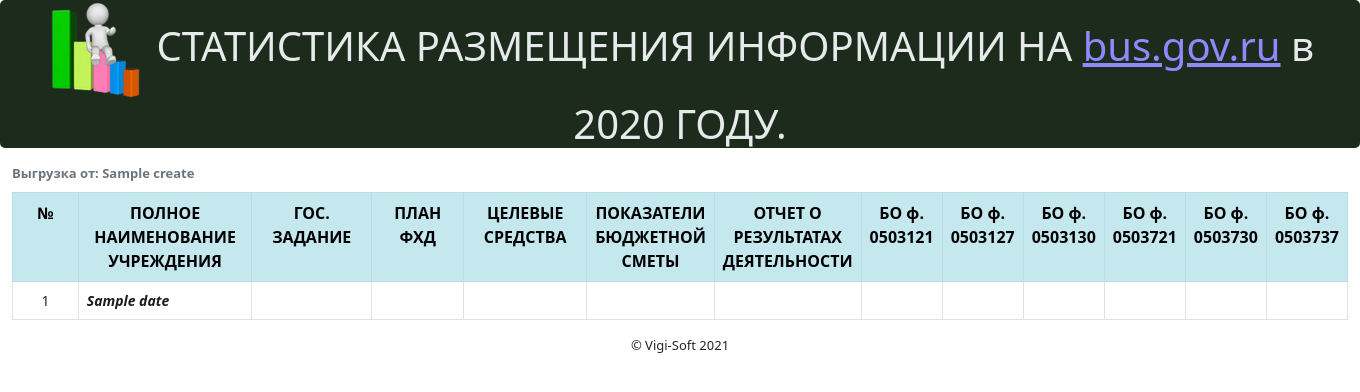
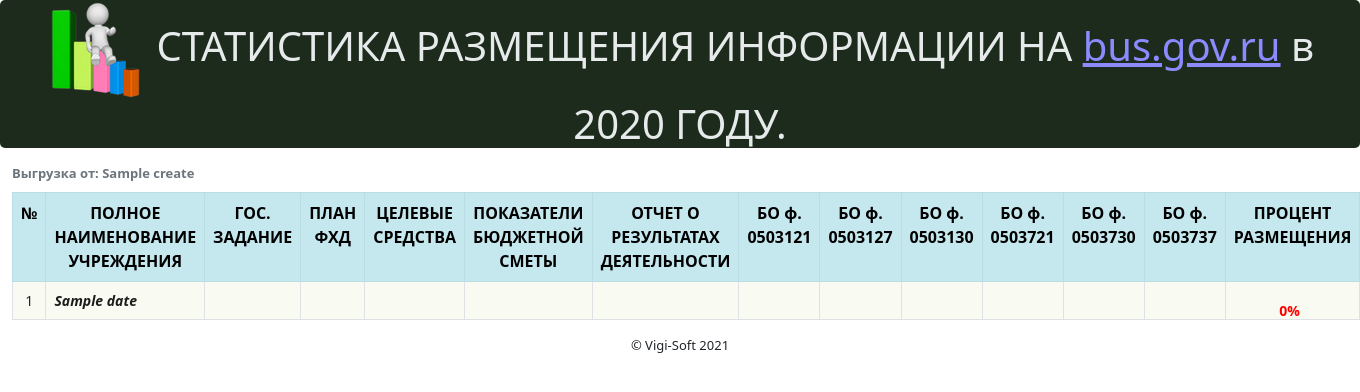
Before and after one commit to Vigi73/statbusgov, a Flask app: template templates/index.html in a window 1360 px wide. Shown: the top 392 px of the page. Run offline with Flask 2, Linux system fonts and the light colour scheme; the template is opened without the code that fills it: most values are stand-ins (such as "Sample title", 1, 10 or a date in 2020); parts of the project's set-up code (start-up, migrations or seed data) failed here and were passed over.

Commit message:
add rate

```diff
--- a/funPars.py
+++ b/funPars.py
@@ -27,5 +27,5 @@ def get_data_xls():
                      'bof0503721':sheet[row][29].value,
                      'bof0503730':sheet[row][30].value,
                      'bof0503737':sheet[row][31].value
-                     })
+                   })
     return data
--- a/static/css/style.css
+++ b/static/css/style.css
@@ -1,3 +1,8 @@
+table{
+    background-color: #f9faf1;
+}
+
+
 h1 {
     text-align: center;
     background-color: #1c2b1c;
@@ -32,6 +37,13 @@ caption {
 
 }
 
+.procent {
+    position:absolute;
+    top:50%;
+    left: 40%;
+    font-weight: bold;
+}
+
 td {
     position: relative;
     font-size: 14px;
--- a/templates/index.html
+++ b/templates/index.html
@@ -36,9 +36,13 @@
             <th >БО ф. 0503721</th>
             <th >БО ф. 0503730</th>
             <th> БО ф. 0503737</th>
+            <th> ПРОЦЕНТ РАЗМЕЩЕНИЯ </th>
 
         </tr>
+
+
         {% for date in data %}
+            {% set x = 0 %}
             <tr>
                 <td style="text-align: center">{{ loop.index }}</td>
                 <td class="bb">{{ date.name }}</td>
@@ -47,6 +51,7 @@
                 <td>
                     {% if date.gz == 'Да' %}
                         <img  class="imgr"  src="{{ url_for('static', filename='img/true.png')}}" width="16"  alt="" >
+                        {% set x = x + 1 %}
                     {% endif %}
                     {% if date.gz == 'Нет' %}
                         <img  class="imgr" src="{{ url_for('static', filename='img/false.png')}}" width="16" alt="">
@@ -58,6 +63,7 @@
                 <td>
                     {% if date.pfhd == 'Да' %}
                         <img class="imgr"  src="{{ url_for('static', filename='img/true.png')}}" width="16" alt="">
+                        {% set x = x + 1 %}
                     {% endif %}
                     {% if date.pfhd == 'Нет' %}
                         <img class="imgr"  src="{{ url_for('static', filename='img/false.png')}}" width="16" alt="">
@@ -69,6 +75,7 @@
                 <td>
                     {% if date.intmoney == 'Да' %}
                         <img class="imgr"  src="{{ url_for('static', filename='img/true.png')}}" width="16" alt="">
+                        {% set x = x + 1 %}
                     {% endif %}
                     {% if date.intmoney == 'Нет' %}
                         <img class="imgr" src="{{ url_for('static', filename='img/false.png')}}" width="16" alt="">
@@ -80,6 +87,7 @@
                 <td>
                     {% if date.bsmeta == 'Да' %}
                         <img class="imgr" src="{{ url_for('static', filename='img/true.png')}}" width="16" alt="">
+                        {% set x = x + 1 %}
                     {% endif %}
                     {% if date.bsmeta == 'Нет' %}
                         <img class="imgr" src="{{ url_for('static', filename='img/false.png')}}" width="16" alt="">
@@ -91,6 +99,7 @@
                 <td>
                     {% if date.otchetd == 'Да' %}
                         <img class="imgr" src="{{ url_for('static', filename='img/true.png')}}" width="16" alt="">
+                        {% set x = x + 1 %}
                     {% endif %}
                     {% if date.otchetd == 'Нет' %}
                         <img class="imgr" src="{{ url_for('static', filename='img/false.png')}}" width="16" alt="">
@@ -102,6 +111,7 @@
                 <td>
                     {% if date.bof0503121 == 'Да' %}
                         <img class="imgr" src="{{ url_for('static', filename='img/true.png')}}" width="16" alt="">
+                        {% set x = x + 1 %}
                     {% endif %}
                     {% if date.bof0503121 == 'Нет' %}
                         <img class="imgr" src="{{ url_for('static', filename='img/false.png')}}" width="16" alt="">
@@ -113,6 +123,7 @@
                 <td>
                     {% if date.bof0503127 == 'Да' %}
                         <img class="imgr" src="{{ url_for('static', filename='img/true.png')}}" width="16" alt="">
+                        {% set x = x + 1 %}
                     {% endif %}
                     {% if date.bof0503127 == 'Нет' %}
                         <img class="imgr" src="{{ url_for('static', filename='img/false.png')}}" width="16" alt="">
@@ -124,6 +135,7 @@
                 <td>
                     {% if date.bof0503130 == 'Да' %}
                         <img class="imgr" src="{{ url_for('static', filename='img/true.png')}}" width="16" alt="">
+                        {% set x = x + 1 %}
                     {% endif %}
                     {% if date.bof0503130 == 'Нет' %}
                         <img class="imgr" src="{{ url_for('static', filename='img/false.png')}}" width="16" alt="">
@@ -135,6 +147,7 @@
                 <td>
                     {% if date.bof0503721 == 'Да' %}
                         <img class="imgr" src="{{ url_for('static', filename='img/true.png')}}" width="16" alt="">
+                        {% set x = x + 1 %}
                     {% endif %}
                     {% if date.bof0503721 == 'Нет' %}
                         <img class="imgr" src="{{ url_for('static', filename='img/false.png')}}" width="16" alt="">
@@ -146,6 +159,7 @@
                 <td>
                     {% if date.bof0503730 == 'Да' %}
                         <img class="imgr" src="{{ url_for('static', filename='img/true.png')}}" width="16" alt="">
+                        {% set x = x + 1 %}
                     {% endif %}
                     {% if date.bof0503730 == 'Нет' %}
                         <img class="imgr" src="{{ url_for('static', filename='img/false.png')}}" width="16" alt="">
@@ -157,6 +171,7 @@
                 <td>
                     {% if date.bof0503737 == 'Да' %}
                         <img class="imgr" src="{{ url_for('static', filename='img/true.png')}}" width="16" alt="">
+                        {% set x = x + 1 %}
                     {% endif %}
                     {% if date.bof0503737 == 'Нет' %}
                         <img class="imgr" src="{{ url_for('static', filename='img/false.png')}}" width="16" alt="">
@@ -165,8 +180,28 @@
                         <img class="imgr" src="{{ url_for('static', filename='img/_.png')}}" width="16" alt="">
                     {% endif %}
                 </td>
+                <td>
+
+                    {% if loop.index < 12 %}
+                        {% set result = ((x/7)*100)|int %}
+                        {%  if result < 100 %}
+                            <div class="procent" style="color: red">{{ result }}%</div>
+                            {% else %}
+                            <div class="procent" style="color: darkgreen">{{ result }}%</div>
+                        {% endif %}
+                    {% else %}
+                        {% set result = ((x/6)*100)|int %}
+                        {%  if result < 100 %}
+                            <div class="procent" style="color: red">{{ result }}%</div>
+                            {% else %}
+                            <div class="procent" style="color: darkgreen">{{ result }}%</div>
+                        {% endif %}
+                    {% endif %}
+
+                </td>
 
             </tr>
+
         {% endfor %}
     </table>
 
```
Also changed, not shown: 1 other file. Lines whose indentation alone changed are shown as unchanged.
